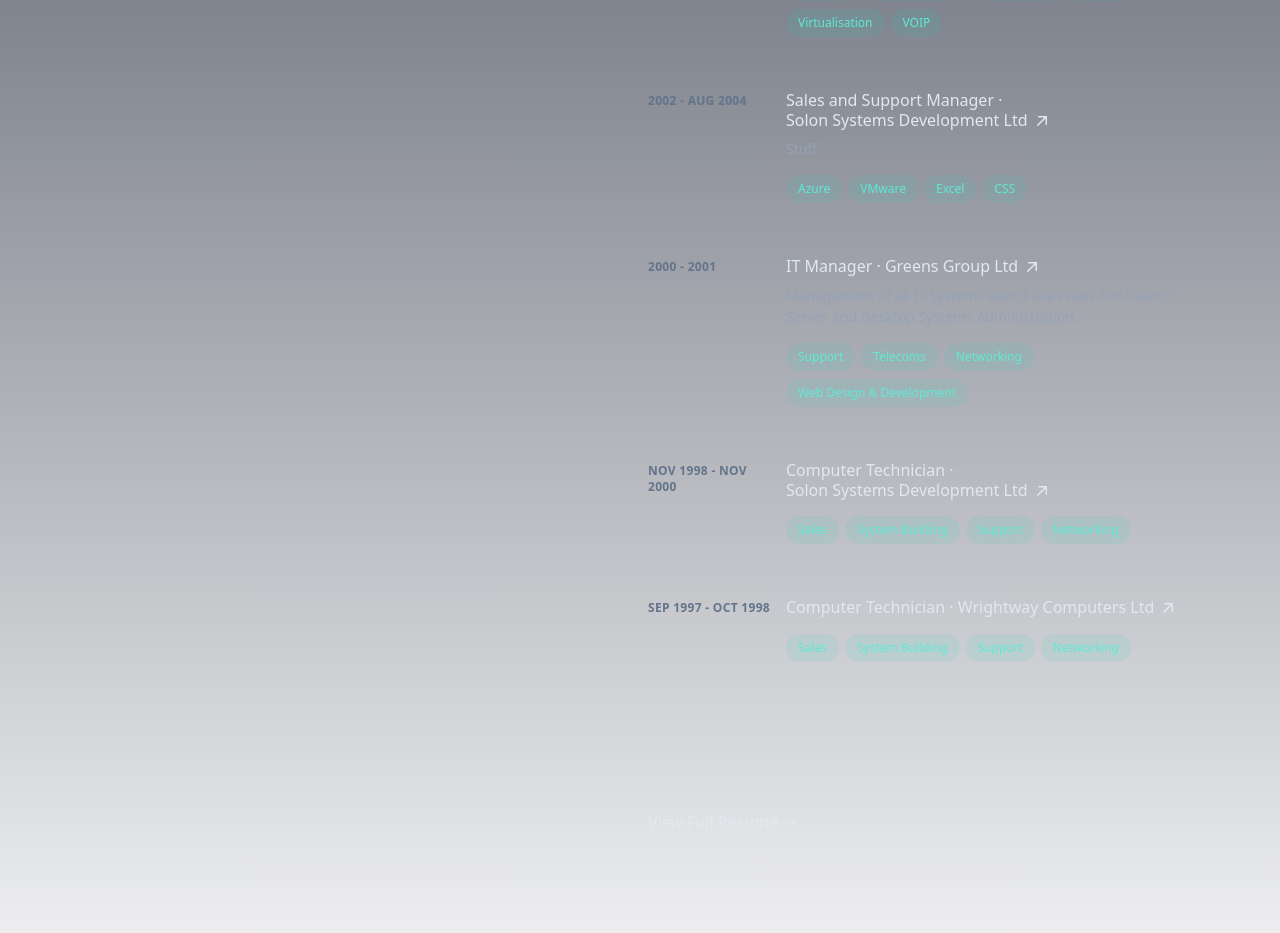
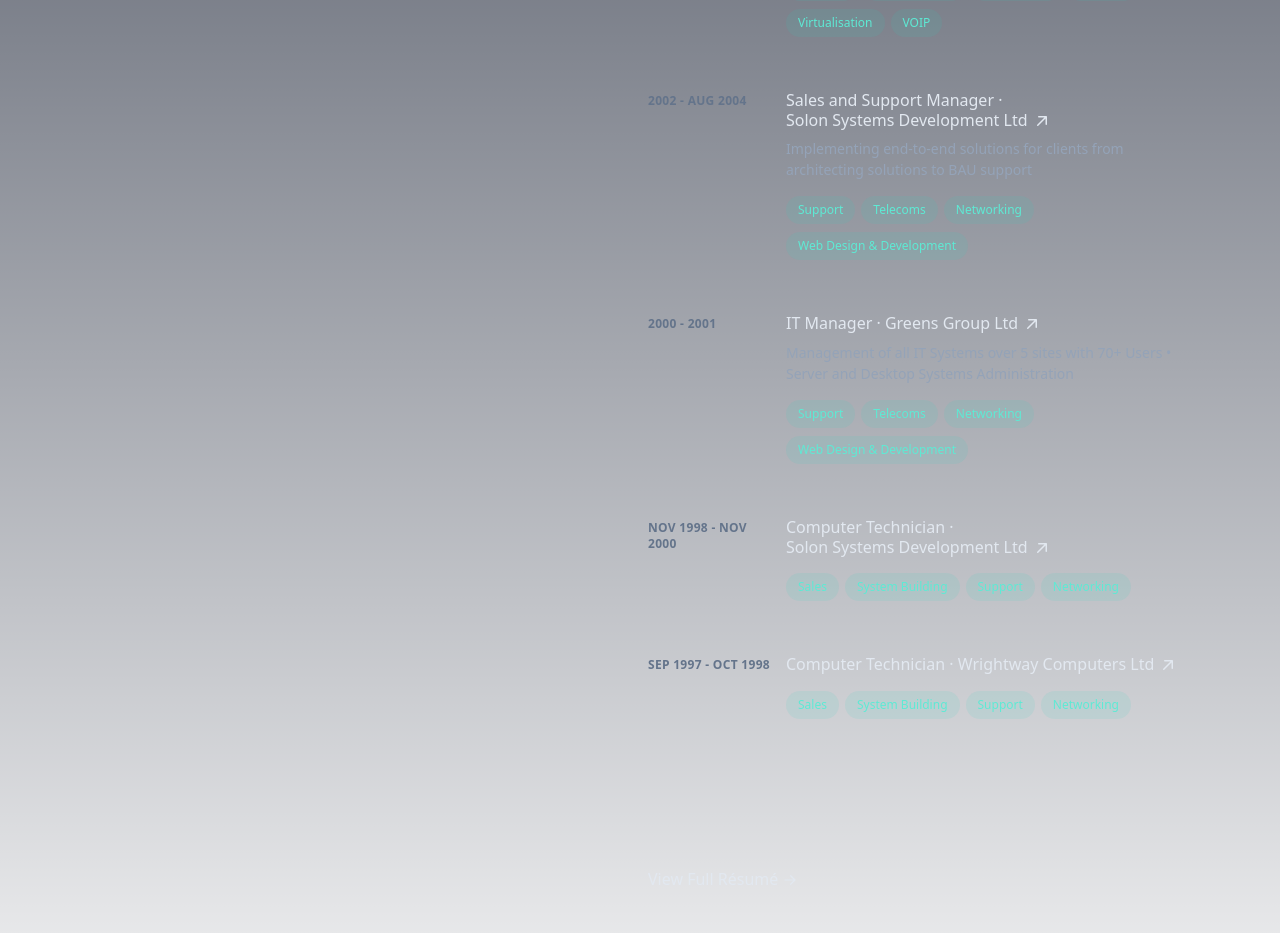
Before and after one commit to kingso/kingsnode, a Next.js app: page / in a window 1280 px wide. Shown: the part 960-1893 px from the top of the page. Built offline with nearby package versions, Linux system fonts and the light colour scheme.

Commit message:
Update Sales and Support Manager at Solon

```diff
--- a/src/app/components/ExperienceList.tsx
+++ b/src/app/components/ExperienceList.tsx
@@ -57,8 +57,8 @@ export default function ExperienceList() {
         url="https://www.solon.com/"
         title={["Sales and Support Manager"]}
         company="Solon Systems Development Ltd"
-        responsibility="Stuff"
-        tech={["Azure", "VMware", "Excel", "CSS"]}
+        responsibility="Implementing end-to-end solutions for clients from architecting solutions to BAU support"
+        tech={["Support", "Telecoms", "Networking", "Web Design & Development"]}
       />
       <ExperienceItem
         date="2000 - 2001"
```
